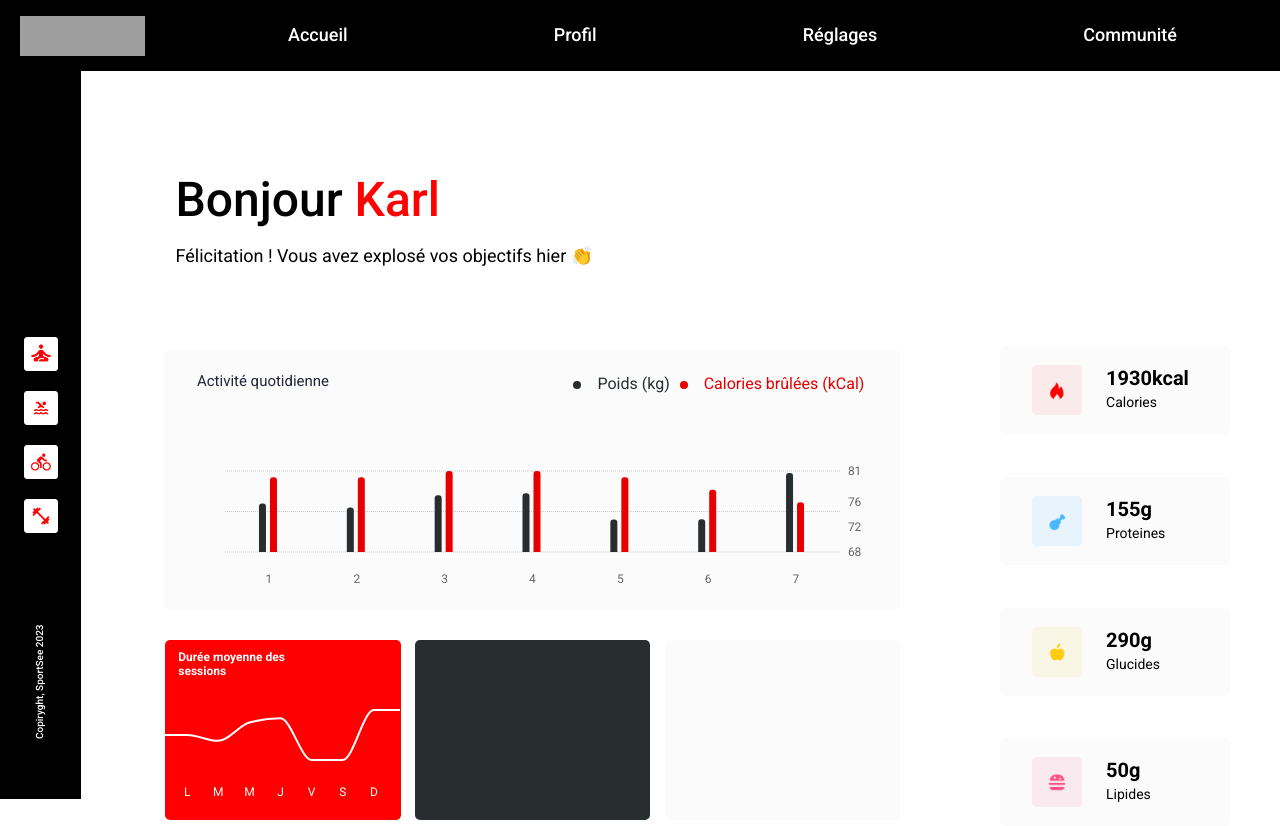
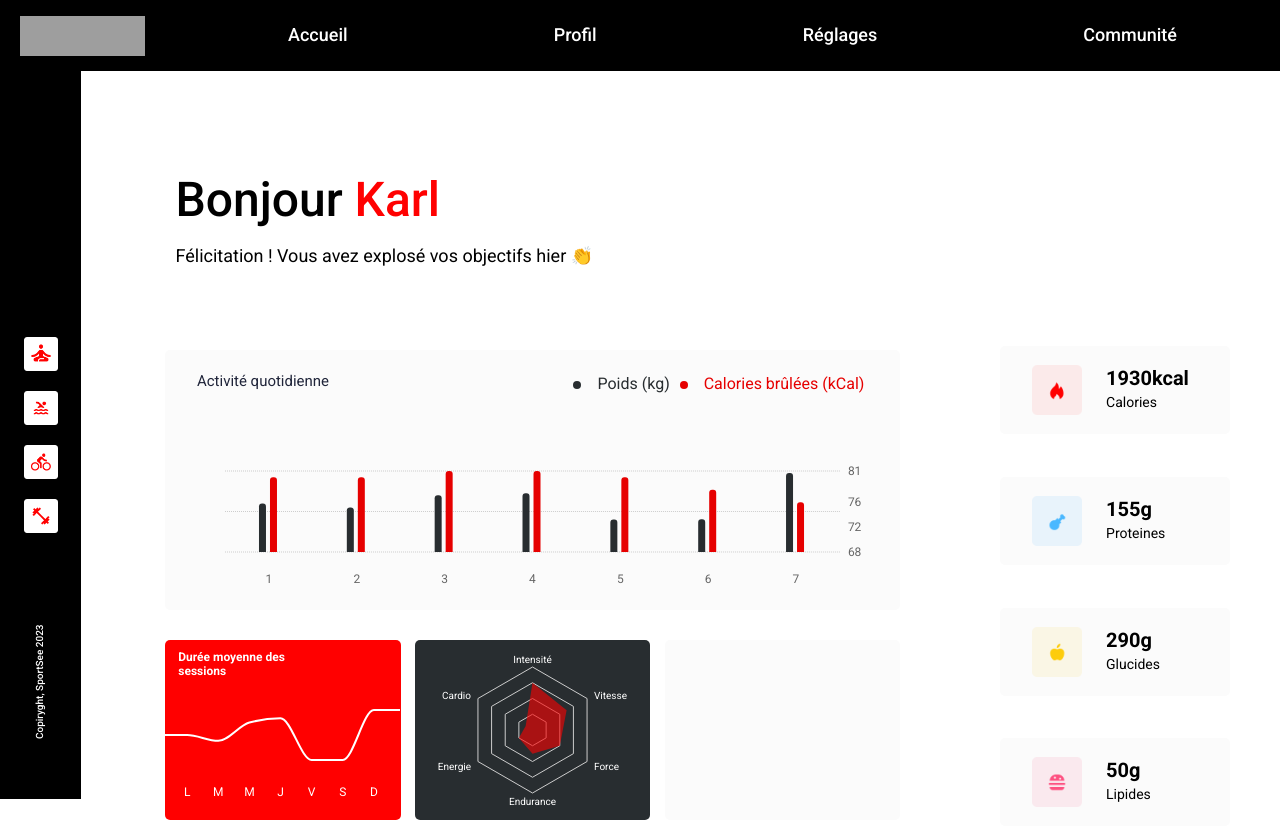
Before and after one commit to thomasop/SportSee, a React (Create React App) app: page /dashboard/12 in a window 1280 px wide. Built offline with nearby package versions, Linux system fonts and the light colour scheme; grey boxes are pictures that could not be loaded; a web font is replaced by a local one.

Commit message:
Add: get performance data and display radar chart

```diff
--- /dev/null
+++ b/src/Components/Chart/DisplayRadar.tsx
@@ -0,0 +1,64 @@
+import React, { useEffect, useState } from "react";
+import {
+  Radar,
+  RadarChart,
+  PolarGrid,
+  PolarAngleAxis,
+  ResponsiveContainer,
+} from "recharts";
+import { DisplayRadarProptype } from "../../Type/proptype/PropTypes";
+import { NewPerformanceData } from "../../Type/data/UserPerformance";
+
+const DisplayRadar = ({ data }: DisplayRadarProptype): JSX.Element => {
+  const [newData, setNewData] = useState<undefined | NewPerformanceData[]>(undefined);
+  useEffect(() => {
+    if (data) {
+      const ar = [
+        "Intensité",
+        "Vitesse",
+        "Force",
+        "Endurance",
+        "Energie",
+        "Cardio",
+      ];
+      let setData = data.data.reverse().map((d, index) => {
+        return {
+          id: ar[index],
+          ...d
+        };
+      });
+      setNewData(setData);
+    }
+  }, [data]);
+  return (
+    <>
+      {data && (
+        <>
+          <ResponsiveContainer width="100%" height="100%">
+            <RadarChart
+              cx="50%"
+              cy="50%"
+              outerRadius="70%"
+              data={newData}
+              margin={{ left: 40 }}
+            >
+              <PolarGrid radialLines={false} />
+              <PolarAngleAxis
+                dataKey={"id"}
+                tick={{ fill: "white", fontSize: 15, dy: 4 }}
+              />
+              <Radar
+                name="Mike"
+                dataKey="kind"
+                fill="#FF0101"
+                fillOpacity={0.6}
+              />
+            </RadarChart>
+          </ResponsiveContainer>
+        </>
+      )}
+    </>
+  );
+};
+
+export default DisplayRadar;
--- /dev/null
+++ b/src/Components/Data/DisplayPerformanceData.tsx
@@ -0,0 +1,18 @@
+import React, { useState } from "react";
+import { GetDataPerformance } from "../../Service/GetData";
+import { useParams } from "react-router-dom";
+import { PerformanceType } from "../../Type/data/UserPerformance";
+import DisplayRadar from "../Chart/DisplayRadar";
+
+const DisplayPerformanceData = (): JSX.Element => {
+  const { id } = useParams();
+  const [data, setData] = useState<null | PerformanceType>(null);
+  return (
+    <>
+      <GetDataPerformance data={setData} userId={Number(id)} />
+      <DisplayRadar data={data} />
+    </>
+  );
+};
+
+export default DisplayPerformanceData;
--- a/src/Pages/Dashboard.tsx
+++ b/src/Pages/Dashboard.tsx
@@ -4,6 +4,7 @@ import SideNav from "../Components/SideNav";
 import DisplayMainData from "../Components/Data/DisplayMainData";
 import DisplayActivityData from "../Components/Data/DisplayActivityData";
 import DisplayAverageData from "../Components/Data/DisplayAverageData";
+import DisplayPerformanceData from "../Components/Data/DisplayPerformanceData";
 
 const Dashboard: React.FC = () => {
   return (
@@ -24,6 +25,7 @@ const Dashboard: React.FC = () => {
                   <DisplayAverageData />
                 </div>
                 <div className="dashboard__flex--performance">
+                  <DisplayPerformanceData />
                 </div>
                 <div className="dashboard__flex--score">
                 </div>
--- a/src/css/style.css
+++ b/src/css/style.css
@@ -490,6 +490,18 @@ main {
     right: -10px;
   }
 }
+/* Maps for responsive device */
+/* Mixins for responsive device */ /* DisplayRadar component */
+@media screen and (min-width: 1024px) {
+  .recharts-polar-angle-axis-tick text {
+    font-size: 10px;
+  }
+}
+@media screen and (min-width: 1440px) {
+  .recharts-polar-angle-axis-tick text {
+    font-size: 14px;
+  }
+}
 /* Variable for color and animation duration */
 /* Style for home page */
 .home__section {
--- a/src/sass/main.scss
+++ b/src/sass/main.scss
@@ -9,5 +9,6 @@
 @import "./components/Data/displayKeyData";
 @import "./components/Chart/displayBar";
 @import "./components/Chart/displayLine";
+@import "./components/Chart/displayRadar";
 @import "./pages/home";
 @import "./pages/dashboard";
```
Also changed, not shown: src/sass/components/Chart/_displayRadar.scss (added, +14 -0 lines), 1 other file (tests, documents, lock files or other folders).
